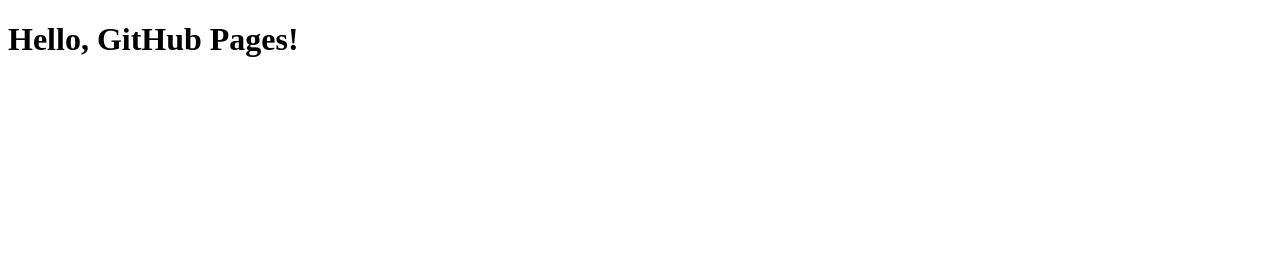
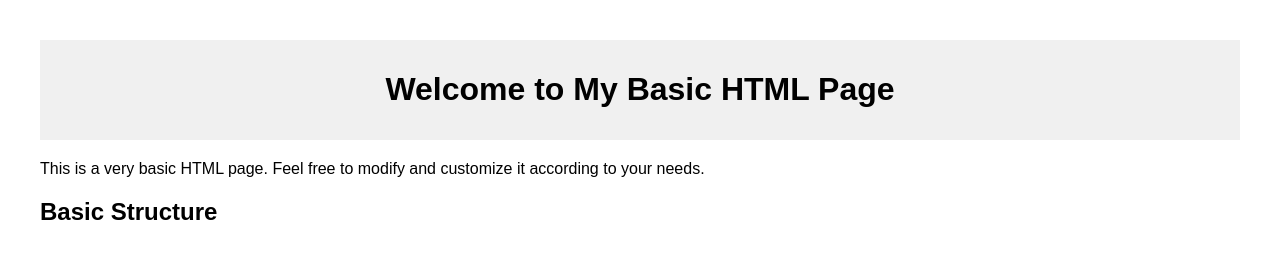
Before and after one commit to AzureThingamajigz/2009scapeShops, a plain HTML site: page index.html in a window 1280 px wide. Drawn offline with Linux system fonts and the light colour scheme.

Commit message:
Update index.html

```diff
--- a/index.html
+++ b/index.html
@@ -1,11 +1,46 @@
 <!DOCTYPE html>
 <html lang="en">
+
 <head>
     <meta charset="UTF-8">
     <meta name="viewport" content="width=device-width, initial-scale=1.0">
-    <title>Your GitHub Page</title>
+    <title>My Basic HTML Page</title>
+    <style>
+        body {
+            font-family: Arial, sans-serif;
+            margin: 20px;
+            padding: 20px;
+        }
+
+        header {
+            text-align: center;
+            padding: 10px;
+            background-color: #f0f0f0;
+        }
+
+        main {
+            margin-top: 20px;
+        }
+
+        footer {
+            text-align: center;
+            padding: 10px;
+            background-color: #f0f0f0;
+            position: fixed;
+            bottom: 0;
+            width: 100%;
+        }
+    </style>
 </head>
+
 <body>
-    <h1>Hello, GitHub Pages!</h1>
-</body>
-</html>
+
+    <header>
+        <h1>Welcome to My Basic HTML Page</h1>
+    </header>
+
+    <main>
+        <p>This is a very basic HTML page. Feel free to modify and customize it according to your needs.</p>
+
+        <h2>Basic Structure</h2>
+        <ul>
```
